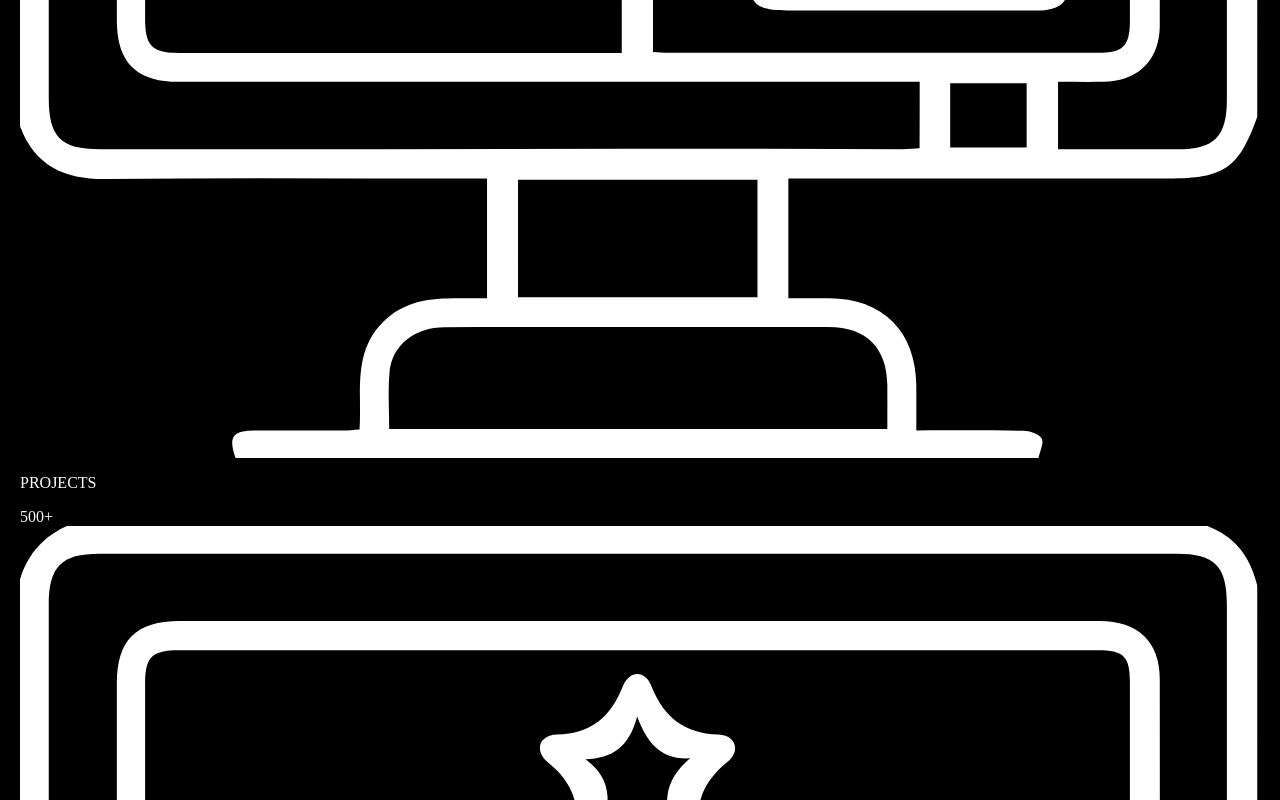
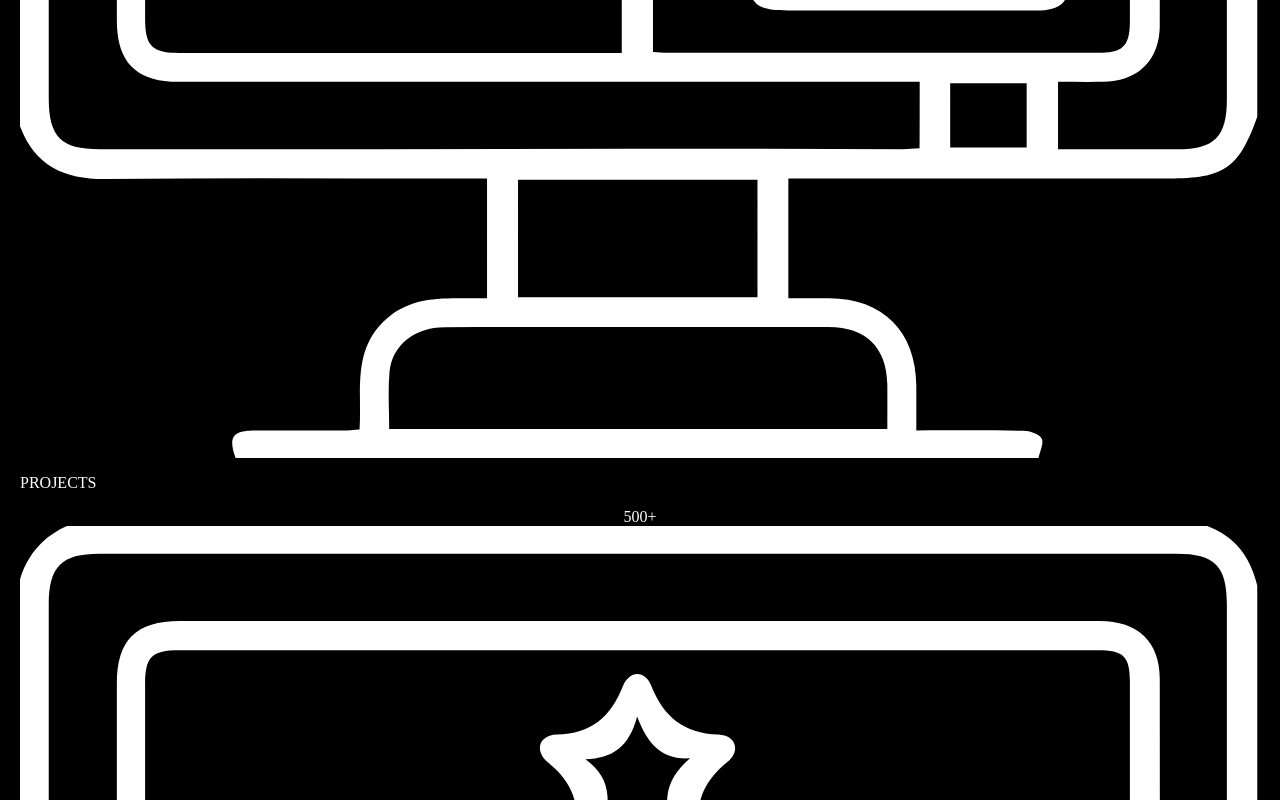
Before and after one commit to MansuriVilla/lamsa, a React (Vite) app: page / in a window 1280 px wide. Shown: the part 2000-2800 px from the top of the page. Built offline with nearby package versions, Linux system fonts and the light colour scheme; the HTML template or start-up script is replaced by a standard one.

Commit message:
feat: Implement initial Home page with core sections and foundational styling

```diff
--- a/src/assets/css/App.css
+++ b/src/assets/css/App.css
@@ -3,7 +3,7 @@
 *::after { box-sizing: border-box; }
 
 :root { --lamsa-primary:digital-dream-primary; --lamsa-regular:digital-dream-regular; --neon-green:#00ff00; --lamsa-seconday:Saira-Regular; --background-color:#101010; }
-body { background-color: rgb(0, 0, 0); margin: 0px; padding: 0px; box-sizing: border-box; color: #fff; }
+body { background-color: rgb(0, 0, 0); margin: 0px; padding: 0px; box-sizing: border-box; color: #fff;  font-family: 'Raleway';}
 
 
 img, picture,video{display:flex; width: 100%; height: auto;}
--- a/src/assets/css/style.css
+++ b/src/assets/css/style.css
@@ -3,11 +3,19 @@
 .inner_banner::before { content: ''; position: absolute; display: block; height: 50px; width: 100%; background: linear-gradient(180deg, transparent, #000); bottom: 0; }
 .level { color: #ffffff; display: flex; flex-wrap: wrap; }
 .level .heading { text-wrap: nowrap; font-size: clamp(20px, 2.1vw, 30px); font-weight: 600; margin-top: 10px; margin-bottom: 5px; line-height: clamp(20px, 4vw, 30px); }
-.title { color: #fff; font-size: clamp(22px, 3.1vw, 40px); line-height: clamp(22px, 4vw, 40px); font-weight: 600; }
+.title { color: #fff; font-size: clamp(22px, 3.1vw, 40px); line-height: clamp(22px, 4vw, 40px); font-weight: 600; font-family: 'Raleway'; }
 .level-item.has-text-centered { text-align: center; height: 100%; flex: 1; border-right: 3px solid #fff; padding: clamp(20px, 2vw, 45px); }
 .level-item.has-text-centered div img { max-width: clamp(50px, 8vw, 100px); }
 .slider_right img { max-width: clamp(300px, 40vw, 600px); }
 .section__title { margin-bottom: clamp(25px, 4vw, 50px); }
+
+.level-item__inner {
+  display: flex;
+  flex-direction: column;
+  justify-content: center;
+  align-items: center;
+  gap: 10px;
+}
 .level-item.has-text-centered:nth-child(4) { border-right: 0px; }
 @media only screen and (max-width:768px) {
  .navbar .custom-container { padding: 0 10px; }
--- /dev/null
+++ b/src/components/countup/Statistics.jsx
@@ -0,0 +1,131 @@
+import React, { useEffect, useRef } from "react";
+import { gsap } from "gsap";
+import { ScrollTrigger } from "gsap/ScrollTrigger";
+import ProjectIcon from "../../assets/images/project_icon.svg";
+
+gsap.registerPlugin(ScrollTrigger);
+
+const Digit = ({ value, delay }) => {
+  const digitRef = useRef(null);
+
+  useEffect(() => {
+    const ctx = gsap.context(() => {
+      // Create a vertical strip of numbers 0-9 repeated
+      // We want to land on 'value'.
+      // To make it roll, we can create a long list of numbers ending in 'value'.
+      // For simplicity, let's just have 0-9 and loop it, or just a long strip ending in the target.
+      // A simple approach: 0 1 2 3 4 5 6 7 8 9 0 1 ... [value]
+
+      // Calculate the y position to scroll to.
+      // Assuming each number has a fixed height (e.g., 1em or 100%).
+      // We'll use percentage for responsiveness.
+
+      // Let's animate the 'y' percent.
+      // If we have 10 digits (0-9), and we want to land on 'value',
+      // we can just have a strip of 0-9.
+      // But for a "rolling" effect, we want it to spin multiple times.
+      // So let's create a strip that has (0-9) * 2 + (0-value).
+
+      const digitHeight = digitRef.current.clientHeight;
+      const singleNumberHeight = digitHeight / 30; // Assuming 30 numbers in the strip (3 sets of 0-9)
+
+      // Actually, a cleaner way for GSAP slot machine:
+      // Just render 0-9 repeated 3 times.
+      // Land on the specific number in the last set.
+      // Index of target in 0-9 is 'value'.
+      // In the 3rd set (index 2), the position is (2 * 10) + value = 20 + value.
+
+      const targetIndex = 10 + parseInt(value);
+      const scrollY = -(targetIndex * 100) / 30 + "%"; // Move up by percentage
+
+      gsap.fromTo(
+        digitRef.current,
+        { y: "0%" },
+        {
+          y: scrollY,
+          duration: 2,
+          ease: "power2.inOut",
+          delay: delay,
+          scrollTrigger: {
+            trigger: digitRef.current,
+            start: "top bottom",
+          },
+        }
+      );
+    }, digitRef);
+
+    return () => ctx.revert();
+  }, [value, delay]);
+
+  // Generate the strip of numbers: 0-9 repeated 3 times
+  const numbers = [];
+  for (let i = 0; i < 3; i++) {
+    for (let j = 0; j <= 9; j++) {
+      numbers.push(j);
+    }
+  }
+
+  return (
+    <div
+      style={{
+        height: "1em",
+        overflow: "hidden",
+        display: "inline-block",
+        verticalAlign: "bottom",
+      }}
+    >
+      <div ref={digitRef} style={{ display: "flex", flexDirection: "column" }}>
+        {numbers.map((num, i) => (
+          <span
+            key={i}
+            style={{ height: "1em", lineHeight: "1em", display: "block" }}
+          >
+            {num}
+          </span>
+        ))}
+      </div>
+    </div>
+  );
+};
+
+const Statistics = ({ items }) => {
+  return (
+    <div className="counter_main">
+      <div className="level custom-container">
+        {items.map((item, index) => {
+          // Split the number into digits
+          const digits = item.end.toString().split("");
+
+          return (
+            <div key={index} className="level-item has-text-centered">
+              <div className="level-item__inner">
+                <img src={ProjectIcon} alt="Icon" />
+                <p className="heading">{item.title}</p>
+                <div
+                  className="title"
+                  style={{
+                    display: "flex",
+                    justifyContent: "center",
+                    alignItems: "baseline",
+                    overflow: "hidden",
+                  }}
+                >
+                  {digits.map((digit, i) => (
+                    <Digit
+                      key={i}
+                      value={digit}
+                      delay={index * 0.1 + i * 0.02}
+                    />
+                  ))}
+                  <span>+</span>
+                </div>
+              </div>
+            </div>
+          );
+        })}
+      </div>
+    </div>
+  );
+};
+
+export default Statistics;
--- a/src/pages/Home.jsx
+++ b/src/pages/Home.jsx
@@ -1,7 +1,7 @@
 import Hero from "../components/hero/Hero";
 import Slider from "../components/slider/Slider.jsx";
 import sectionImage from "../assets/images/TempImg.webp";
-import ProjectIcon from "../assets/images/project_icon.svg";
+import Statistics from "../components/countup/Statistics.jsx";
 
 import BlogSection from "../components/BlogSection/BlogSection.jsx";
 import TestimonialSection from "../components/testimonials/TestimonialSection.jsx";
@@ -17,24 +17,14 @@ export default function Home() {
           details="Lorem ipsum dolor sit amet, consectetur adipiscing elit, sed do eiusmod tempor incididunt ut labore et dolore magna aliqua. Ut enim ad minim veniam, quis nostrud exercitation ullamco laboris nisi ut aliquip ex ea commodo consequat"
           sectionImage={sectionImage}
         />
-        <div className="counter_main">
-          <div className="level custom-container">
-            {[
-              { title: "PROJECTS", end: 500 },
-              { title: "HAPPY CLIENTS", end: 500 },
-              { title: "ONGOING PROJECTS", end: 500 },
-              { title: "EXPERIENCE", end: 500 },
-            ].map((item) => (
-              <div key={item.title} className="level-item has-text-centered">
-                <div>
-                  <img src={ProjectIcon} alt="Icon" />
-                  <p className="heading">{item.title}</p>
-                  <span className="title">{item.end}+</span>
-                </div>
-              </div>
-            ))}
-          </div>
-        </div>
+        <Statistics
+          items={[
+            { title: "PROJECTS", end: 500 },
+            { title: "HAPPY CLIENTS", end: 500 },
+            { title: "ONGOING PROJECTS", end: 500 },
+            { title: "EXPERIENCE", end: 500 },
+          ]}
+        />
         <Slider
           sectionTitle="Section Title"
           subHeading="Hello World"
```
Also changed, not shown: src/assets/css/global.css (+5 -2 lines).
